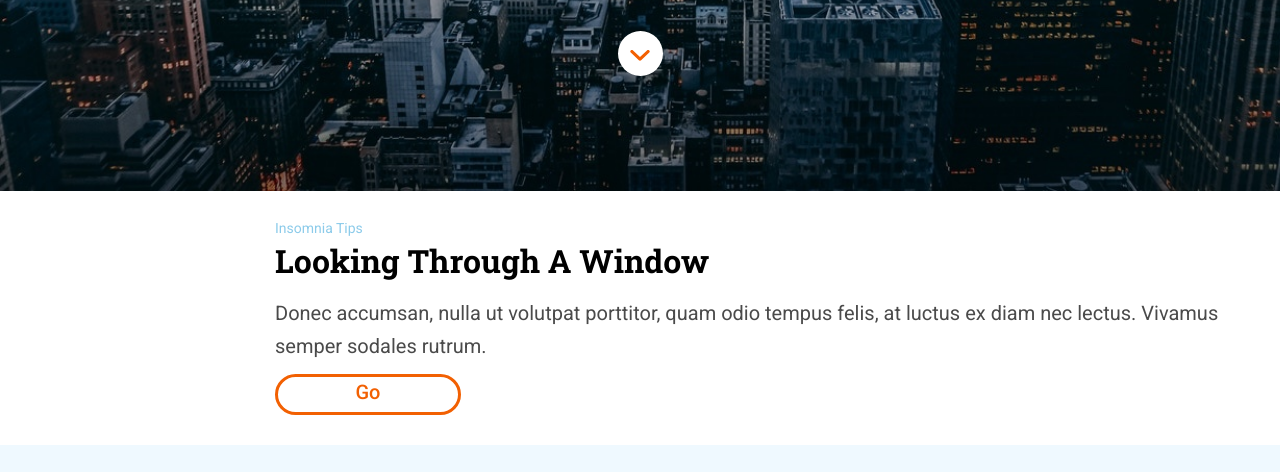
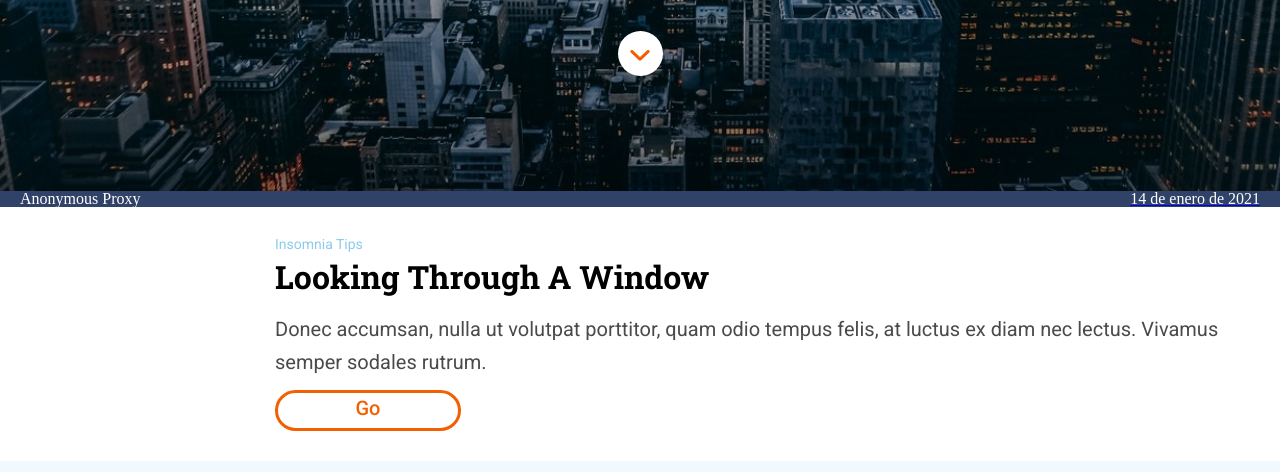
Before and after one commit to Adalab/modulo-1-evaluacion-final-eugedallasta, a website: page src/html/index.html in a window 1280 px wide. Shown: the part 609-1081 px from the top of the page. Drawn offline with nearby package versions, Linux system fonts and the light colour scheme; files that its build step writes are made by us from their sources; files whose address does not match are found by name.

Commit message:
add new section

```diff
--- a/src/html/index.html
+++ b/src/html/index.html
@@ -12,7 +12,11 @@
   </head>
 
   <body>
+
+    <!-- Header -->
+
     <header class="modulo1" id="inicio">
+
       <div class="menu-hamburguesa">
         <a href="https://adalab.es/" target="_blank" class="link-menu"
           ><img class="menu" src="assets/images/ico-menu.svg" alt="Menu"
@@ -33,7 +37,13 @@
       </div>
     </header>
 
+    <!-- main dividido en 2 secciones -->
+
+    <!-- seccion 1 (modulo 2) -->
+
     <main class="main">
+
+      <include src="./partials/new-section.html"> </include>
       <section class="modulo2">
         <h4 class="h4">Insomnia Tips</h4>
         <h2 class="h2-modulo2">Looking Through A Window</h2>
@@ -46,7 +56,10 @@
         <a href="#" class="go">Go</a>
       </section>
 
+     <!-- seccion 2 (modulo 3) -->
+
       <section id="reason" class="modulo3">
+
         <h2 class="h2-modulo3">3 Reasons To Purchase</h2>
 
         <article class="item1">
@@ -65,11 +78,15 @@
         </article>
 
         <a href="#" class="more-reason">More reasons</a>
+
       </section>
     </main>
 
+    <!-- footer con 1 conainer con 4 hijos -->
+
     <footer class="footer">
       <div class="container">
+
         <div class="scroll-up">
           <a href="#inicio" class="link"
             ><img
--- /dev/null
+++ b/src/html/partials/new-section.html
@@ -0,0 +1,13 @@
+<section class="new-section">
+
+    <h2 class="h2new">
+        Anonymous Proxy
+    </h2>
+
+    <a href="https://trello.com/" class="link-new">
+        <p class="pnew">
+            14 de enero de 2021
+        </p>
+    </a>
+
+</section>
--- /dev/null
+++ b/src/scss/layout/_new-section.scss
@@ -0,0 +1,28 @@
+.new-section{
+    width: 100%;
+    background-color: $c;
+}
+.h2new, .pnew{
+    color: $white;
+
+}
+.new-section{
+    display: flex;
+    flex-direction: column;
+    justify-content: center;
+    align-items: center;
+}
+
+@media all and (min-width: 768px) {
+.new-section{
+flex-direction: row;
+justify-content: space-between;
+background-color: $dark-grey-blue;
+
+}
+
+.h2new, .pnew{
+    margin: 0 20px;
+}
+
+}
--- a/src/scss/main.scss
+++ b/src/scss/main.scss
@@ -1,6 +1,7 @@
 @import 'core/reset';
 @import 'core/variables';
 @import 'layout/header';
+@import 'layout/new-section';
 @import 'layout/main-mod2';
 @import 'layout/main-mod3';
 @import 'layout/footer';
```
